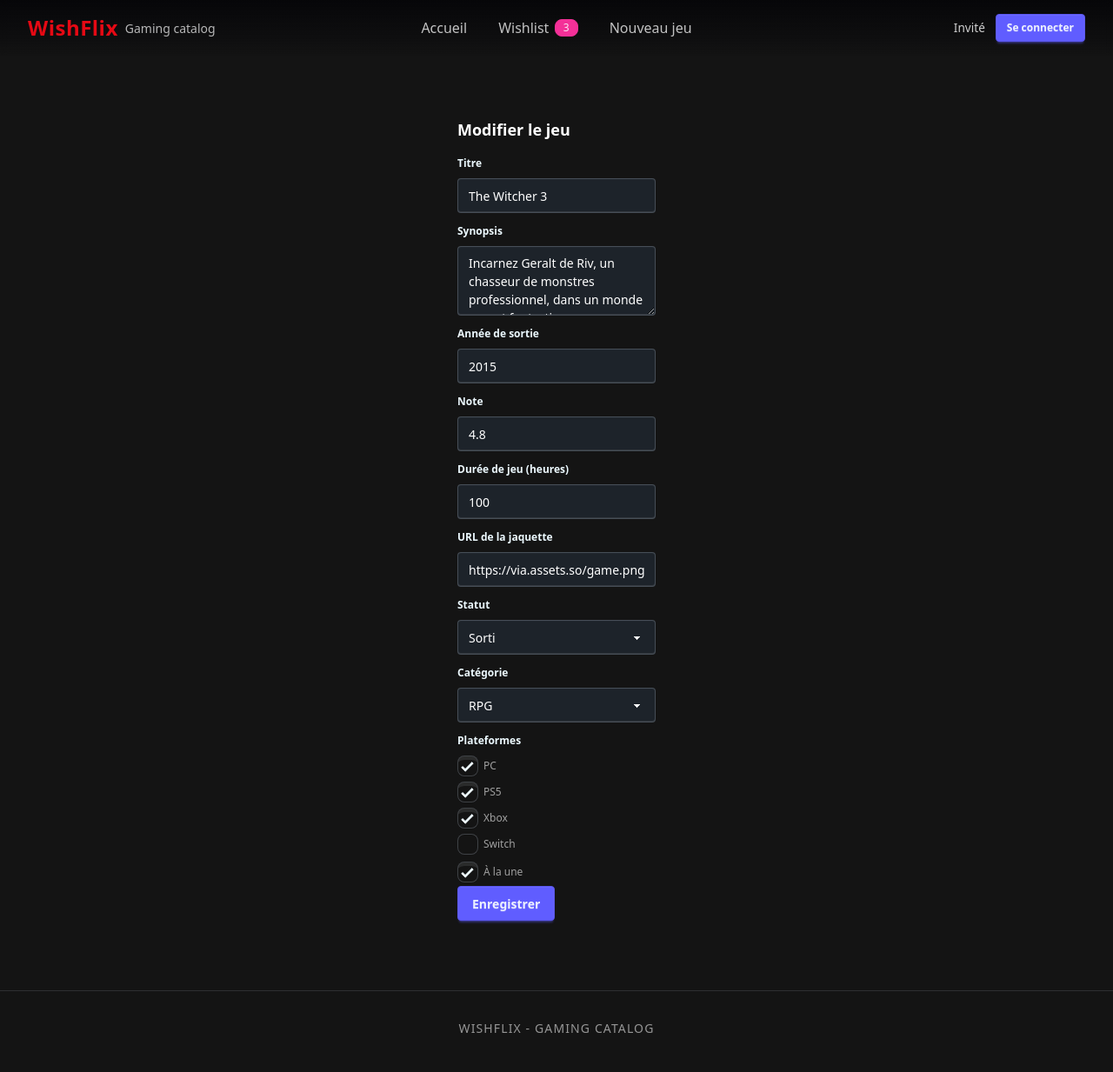
After one commit to oeevan/projet1av, a Laravel app: page /games/1/edit in a window 1280 px wide. The commit adds this page. Shown: the whole page at 87% size. Run offline with Laravel 12, Linux system fonts and the light colour scheme; data comes from the database, SQL or seed files in the repository; style sheets or scripts are compiled from the project's sources; some libraries are stand-ins or nearby versions.

Commit message:
feat: édition et suppression d'un jeu
- Routes games.edit / games.update / games.destroy écrites à la main
- edit/update/destroy avec findOrFail, @method('PUT') et @method('DELETE')
- detach() des plateformes avant la suppression
- Champs du formulaire partagés dans games/fields.blade.php
- Boutons Modifier et Supprimer sur la fiche

```diff
--- a/app/Http/Controllers/GameController.php
+++ b/app/Http/Controllers/GameController.php
@@ -49,7 +49,52 @@ class GameController extends Controller
 
     public function store(Request $request)
     {
-        $data = $request->validate([
+        $data = $request->validate($this->rules());
+
+        $game = Game::create([
+            ...Arr::except($data, 'platform_ids'),
+            'slug' => $this->uniqueSlug($data['title']),
+        ]);
+        $game->platforms()->sync($data['platform_ids'] ?? []);
+
+        return redirect()->route('games.show', $game)->with('success', 'Jeu créé !');
+    }
+
+    public function edit(int $id)
+    {
+        return view('games.edit', [
+            // with('platforms') : preventLazyLoading interdit le chargement paresseux dans la vue
+            'game' => Game::with('platforms')->findOrFail($id),
+            'categories' => Category::all(),
+            'platforms' => Platform::all(),
+        ]);
+    }
+
+    public function update(Request $request, int $id)
+    {
+        $game = Game::findOrFail($id);
+        $data = $request->validate($this->rules());
+
+        // Le slug ne change pas : l'URL de la fiche reste stable
+        $game->update(Arr::except($data, 'platform_ids'));
+        $game->platforms()->sync($data['platform_ids'] ?? []);
+
+        return redirect()->route('games.show', $game)->with('success', 'Jeu modifié !');
+    }
+
+    public function destroy(int $id)
+    {
+        $game = Game::findOrFail($id);
+        $game->platforms()->detach(); // sinon la clé étrangère de game_platform bloque (erreur 500)
+        $game->delete();
+
+        return redirect()->route('home')->with('success', 'Jeu supprimé !');
+    }
+
+    // Règles communes à la création et à la modification
+    private function rules(): array
+    {
+        return [
             'title' => ['required', 'string', 'max:150'],
             'synopsis' => ['required', 'string'],
             'release_year' => ['required', 'integer', 'between:1970,2100'],
@@ -61,15 +106,7 @@ class GameController extends Controller
             'platform_ids' => ['nullable', 'array'],
             'platform_ids.*' => ['integer', 'exists:platforms,id'],
             'featured' => ['boolean'],
-        ]);
-
-        $game = Game::create([
-            ...Arr::except($data, 'platform_ids'),
-            'slug' => $this->uniqueSlug($data['title']),
-        ]);
-        $game->platforms()->sync($data['platform_ids'] ?? []);
-
-        return redirect()->route('games.show', $game)->with('success', 'Jeu créé !');
+        ];
     }
 
     // La colonne slug est unique (bonus S3) : « Zelda » puis « Zelda » → zelda, zelda-2
--- a/resources/views/game-detail.blade.php
+++ b/resources/views/game-detail.blade.php
@@ -63,6 +63,12 @@
               <a class="btn btn-outline" href="{{ route('wishlist') }}"
                 >Voir ma wishlist</a
               >
+              <a class="btn btn-outline" href="{{ route('games.edit', $game->id) }}">Modifier</a>
+              <form method="POST" action="{{ route('games.destroy', $game->id) }}" onsubmit="return confirm('Supprimer ce jeu ?')">
+                @csrf
+                @method('DELETE')
+                <button type="submit" class="btn btn-error">Supprimer</button>
+              </form>
             </div>
           </div>
         </section>
--- /dev/null
+++ b/resources/views/games/edit.blade.php
@@ -0,0 +1,26 @@
+@extends('layouts.app')
+
+@section('title', 'WishFlix - Modifier le jeu')
+
+@section('styles')
+  @vite('resources/css/login.css')
+@endsection
+
+@section('content')
+<section class="wish-login">
+  <div class="card">
+    <div class="card-body">
+      <h1 class="card-title">Modifier le jeu</h1>
+
+      <form method="POST" action="{{ route('games.update', $game->id) }}">
+        @csrf
+        @method('PUT')
+
+        @include('games.fields')
+
+        <button type="submit" class="btn btn-primary">Enregistrer</button>
+      </form>
+    </div>
+  </div>
+</section>
+@endsection
--- /dev/null
+++ b/resources/views/games/fields.blade.php
@@ -0,0 +1,79 @@
+{{-- Champs communs à games/create et games/edit ($game vaut null à la création) --}}
+<fieldset class="fieldset">
+  <legend class="fieldset-legend">Titre</legend>
+  <input type="text" name="title" value="{{ old('title', $game?->title) }}" class="input w-full" />
+  @error('title') <p class="text-error text-sm">{{ $message }}</p> @enderror
+</fieldset>
+
+<fieldset class="fieldset">
+  <legend class="fieldset-legend">Synopsis</legend>
+  <textarea name="synopsis" class="textarea w-full">{{ old('synopsis', $game?->synopsis) }}</textarea>
+  @error('synopsis') <p class="text-error text-sm">{{ $message }}</p> @enderror
+</fieldset>
+
+<fieldset class="fieldset">
+  <legend class="fieldset-legend">Année de sortie</legend>
+  <input type="number" name="release_year" value="{{ old('release_year', $game?->release_year) }}" class="input w-full" />
+  @error('release_year') <p class="text-error text-sm">{{ $message }}</p> @enderror
+</fieldset>
+
+<fieldset class="fieldset">
+  <legend class="fieldset-legend">Note</legend>
+  <input type="number" step="0.1" name="rating" value="{{ old('rating', $game?->rating) }}" class="input w-full" />
+  @error('rating') <p class="text-error text-sm">{{ $message }}</p> @enderror
+</fieldset>
+
+<fieldset class="fieldset">
+  <legend class="fieldset-legend">Durée de jeu (heures)</legend>
+  <input type="number" name="playtime_hours" value="{{ old('playtime_hours', $game?->playtime_hours) }}" class="input w-full" />
+  @error('playtime_hours') <p class="text-error text-sm">{{ $message }}</p> @enderror
+</fieldset>
+
+<fieldset class="fieldset">
+  <legend class="fieldset-legend">URL de la jaquette</legend>
+  <input type="text" name="cover_url" value="{{ old('cover_url', $game?->cover_url) }}" class="input w-full" />
+  @error('cover_url') <p class="text-error text-sm">{{ $message }}</p> @enderror
+</fieldset>
+
+<fieldset class="fieldset">
+  <legend class="fieldset-legend">Statut</legend>
+  <select name="status" class="select w-full">
+    <option value="released" @selected(old('status', $game?->status->value) == 'released')>Sorti</option>
+    <option value="upcoming" @selected(old('status', $game?->status->value) == 'upcoming')>À venir</option>
+    <option value="early_access" @selected(old('status', $game?->status->value) == 'early_access')>Accès anticipé</option>
+  </select>
+  @error('status') <p class="text-error text-sm">{{ $message }}</p> @enderror
+</fieldset>
+
+<fieldset class="fieldset">
+  <legend class="fieldset-legend">Catégorie</legend>
+  <select name="category_id" class="select w-full">
+    @foreach ($categories as $category)
+      <option value="{{ $category->id }}" @selected(old('category_id', $game?->category_id) == $category->id)>{{ $category->name }}</option>
+    @endforeach
+  </select>
+  @error('category_id') <p class="text-error text-sm">{{ $message }}</p> @enderror
+</fieldset>
+
+<fieldset class="fieldset">
+  <legend class="fieldset-legend">Plateformes</legend>
+  @foreach ($platforms as $platform)
+    <label class="label">
+      <input type="checkbox" name="platform_ids[]" value="{{ $platform->id }}" class="checkbox"
+             @checked(in_array($platform->id, old('platform_ids', $game?->platforms->pluck('id')->all() ?? []))) />
+      {{ $platform->name }}
+    </label>
+  @endforeach
+  @error('platform_ids') <p class="text-error text-sm">{{ $message }}</p> @enderror
+  @error('platform_ids.*') <p class="text-error text-sm">{{ $message }}</p> @enderror
+</fieldset>
+
+<fieldset class="fieldset">
+  {{-- Une case décochée n'est pas envoyée : le champ caché garantit featured=0 --}}
+  <input type="hidden" name="featured" value="0" />
+  <label class="label">
+    <input type="checkbox" name="featured" value="1" class="checkbox" @checked(old('featured', $game?->featured)) />
+    À la une
+  </label>
+  @error('featured') <p class="text-error text-sm">{{ $message }}</p> @enderror
+</fieldset>
--- a/routes/web.php
+++ b/routes/web.php
@@ -10,6 +10,9 @@ Route::get('/game/{game:slug}', [GameController::class, 'show'])
 
 Route::get('/games/create', [GameController::class, 'create'])->name('games.create');
 Route::post('/games', [GameController::class, 'store'])->name('games.store');
+Route::get('/games/{id}/edit', [GameController::class, 'edit'])->name('games.edit');
+Route::put('/games/{id}', [GameController::class, 'update'])->name('games.update');
+Route::delete('/games/{id}', [GameController::class, 'destroy'])->name('games.destroy');
 
 Route::get('/wishlist', function () {
     return view('wishlist');
```
Also changed, not shown: resources/views/games/create.blade.php (+1 -78 lines), tests/Feature/GameFormTest.php (+54 -0 lines).
